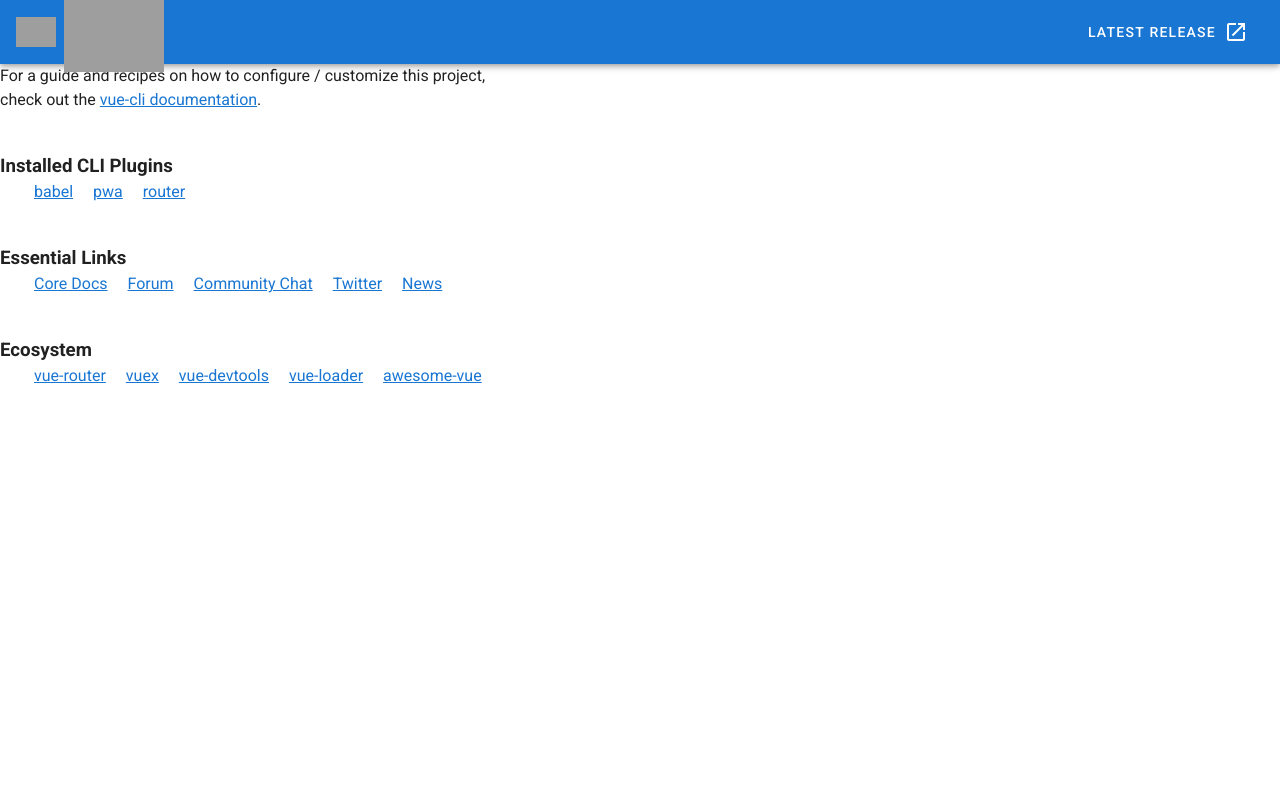
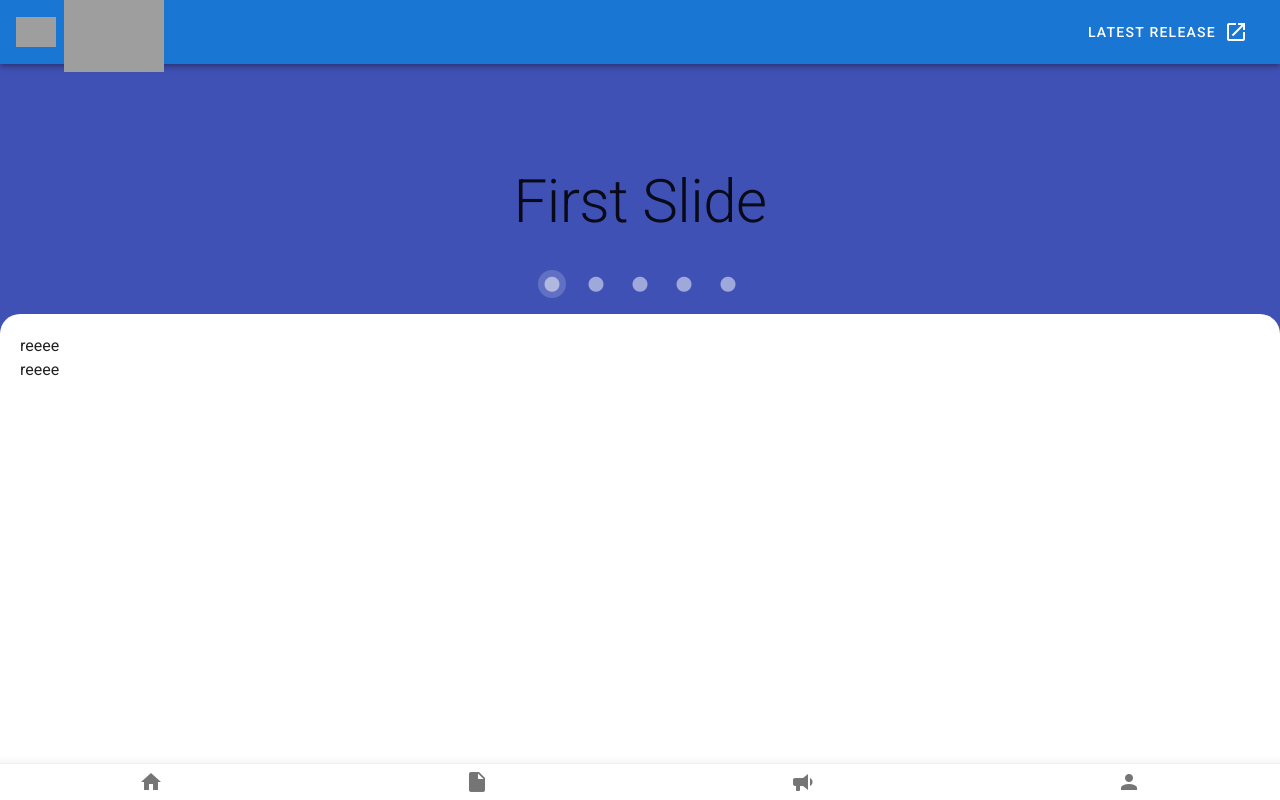
Before and after one commit to weriksrc/cardapio, a Vue app: page / in a window 1280 px wide. Built offline with nearby package versions, Linux system fonts and the light colour scheme; grey boxes are pictures that could not be loaded.

Commit message:
refactor: importa componentes

```diff
--- a/src/components/HelloWorld.vue
+++ b/src/components/HelloWorld.vue
@@ -1,59 +1,35 @@
 <template>
-  <div class="hello">
-    <h1>{{ msg }}</h1>
-    <p>
-      For a guide and recipes on how to configure / customize this project,<br>
-      check out the
-      <a href="https://cli.vuejs.org" target="_blank" rel="noopener">vue-cli documentation</a>.
-    </p>
-    <h3>Installed CLI Plugins</h3>
-    <ul>
-      <li><a href="https://github.com/vuejs/vue-cli/tree/dev/packages/%40vue/cli-plugin-babel" target="_blank" rel="noopener">babel</a></li>
-      <li><a href="https://github.com/vuejs/vue-cli/tree/dev/packages/%40vue/cli-plugin-pwa" target="_blank" rel="noopener">pwa</a></li>
-      <li><a href="https://github.com/vuejs/vue-cli/tree/dev/packages/%40vue/cli-plugin-router" target="_blank" rel="noopener">router</a></li>
-    </ul>
-    <h3>Essential Links</h3>
-    <ul>
-      <li><a href="https://vuejs.org" target="_blank" rel="noopener">Core Docs</a></li>
-      <li><a href="https://forum.vuejs.org" target="_blank" rel="noopener">Forum</a></li>
-      <li><a href="https://chat.vuejs.org" target="_blank" rel="noopener">Community Chat</a></li>
-      <li><a href="https://twitter.com/vuejs" target="_blank" rel="noopener">Twitter</a></li>
-      <li><a href="https://news.vuejs.org" target="_blank" rel="noopener">News</a></li>
-    </ul>
-    <h3>Ecosystem</h3>
-    <ul>
-      <li><a href="https://router.vuejs.org" target="_blank" rel="noopener">vue-router</a></li>
-      <li><a href="https://vuex.vuejs.org" target="_blank" rel="noopener">vuex</a></li>
-      <li><a href="https://github.com/vuejs/vue-devtools#vue-devtools" target="_blank" rel="noopener">vue-devtools</a></li>
-      <li><a href="https://vue-loader.vuejs.org" target="_blank" rel="noopener">vue-loader</a></li>
-      <li><a href="https://github.com/vuejs/awesome-vue" target="_blank" rel="noopener">awesome-vue</a></li>
-    </ul>
-  </div>
+  <v-container class="ma-0 pa-0 container-app">
+    <Carosel />
+    <v-card class="pr-8 pl-8 pt-8 card-container">
+      <v-row> reeee </v-row>
+      <v-row> reeee </v-row>
+    </v-card>
+    <NavigationBar />
+  </v-container>
 </template>
 
 <script>
+import Carosel from "./BaseCarosel";
+import NavigationBar from "./NavigationBar";
 export default {
-  name: 'HelloWorld',
-  props: {
-    msg: String
-  }
+  name: "HelloWorld",
+  components: {
+    Carosel,
+    NavigationBar,
+  },
+  data() {
+    return {};
+  },
+};
+</script>
+<style>
+.container-app {
+  min-width: 100%;
 }
-</script>
-
-<!-- Add "scoped" attribute to limit CSS to this component only -->
-<style scoped>
-h3 {
-  margin: 40px 0 0;
-}
-ul {
-  list-style-type: none;
-  padding: 0;
-}
-li {
-  display: inline-block;
-  margin: 0 10px;
-}
-a {
-  color: #42b983;
+.card-container {
+  margin-top: -50px;
+  border-radius: 20px !important;
+  box-shadow: none !important;
 }
 </style>
```
